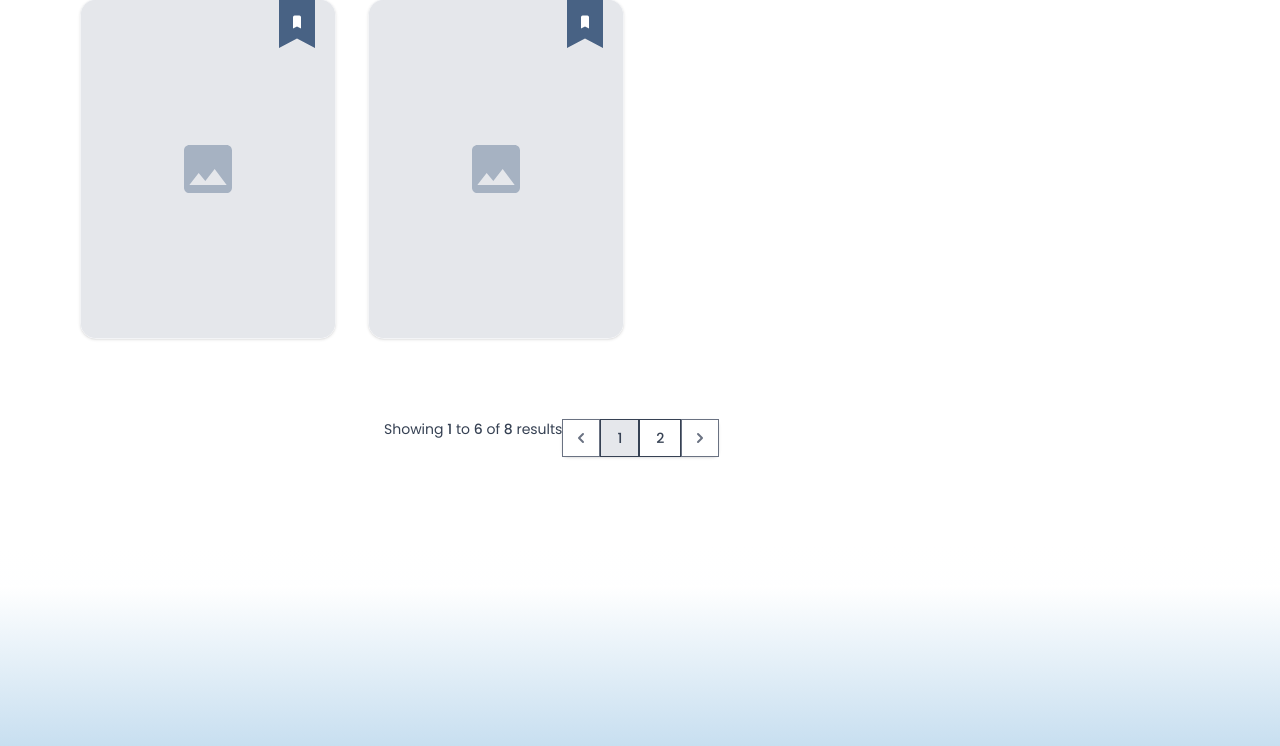
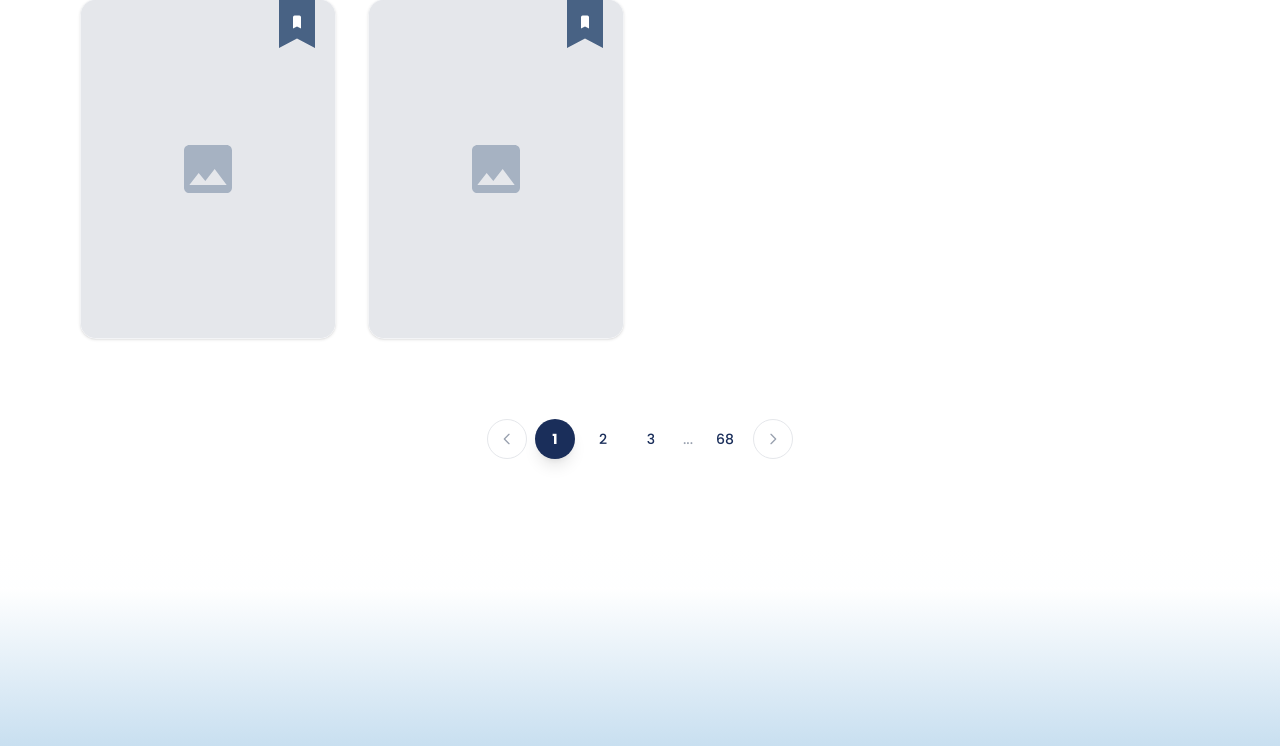
Before and after one commit to RizkyFirdiansyah/pbl_jtify, a Laravel app: page /bookmark in a window 1280 px wide. Shown: the part 1141-1887 px from the top of the page. Run offline with Laravel 12, Linux system fonts and the light colour scheme; style sheets or scripts are compiled from the project's sources.

Commit message:
Fix: Perbaikan penutupan tag HTML dan kerapian grid halaman bookmark

```diff
--- a/resources/views/bookmark.blade.php
+++ b/resources/views/bookmark.blade.php
@@ -4,9 +4,7 @@
     <meta charset="UTF-8">
     <meta name="viewport" content="width=device-width, initial-scale=1.0">
     <title>JTIFY - Bookmark</title>
-    <!-- Tailwind CSS (via Vite) -->
     @vite(['resources/css/app.css', 'resources/js/app.js'])
-    <!-- Google Fonts: Poppins & Plus Jakarta Sans -->
     <link rel="preconnect" href="https://fonts.googleapis.com">
     <link rel="preconnect" href="https://fonts.gstatic.com" crossorigin>
     <link href="https://fonts.googleapis.com/css2?family=Poppins:wght@400;500;600;700;800;900&family=Plus+Jakarta+Sans:wght@400;500;600;700&display=swap" rel="stylesheet">
@@ -21,19 +19,19 @@
 </head>
 <body class="antialiased text-[#898383] relative overflow-x-hidden">
 
-    <!-- NAVBAR COMPONENT -->
     @include('components.navbar')
 
-    <!-- HEADER COMPONENT -->
     @include('components.header-konten', [
-        'title' => 'BOOKMARK',
-        'subtitle' => 'Item Tersimpan'
+        'label'      => 'Saved Items',
+        'titleWords' => ['BOOKMARK'],
+        'subtitle1'  => 'Temukan',
+        'highlight1' => 'Tersimpan,',
+        'subtitle2'  => 'Lihat',
+        'highlight2' => 'Kembali'
     ])
 
-    <!-- MAIN CONTENT -->
     <main class="max-w-[1440px] mx-auto px-6 lg:px-20 pt-16 pb-32">
 
-        <!-- Section Title & Improvisasi -->
         <div class="mb-10 flex flex-col md:flex-row justify-between items-end gap-6 relative z-10">
             <div data-aos="fade-right">
                 <p class="uppercase tracking-[0.25em] text-xs font-bold text-[#8FA9C0] mb-3">
@@ -49,7 +47,6 @@
                 <p class="text-sm md:text-base text-[#898383] mt-3">Kumpulan lomba, seminar, dan beasiswa yang telah Anda tandai untuk dilihat kembali.</p>
             </div>
 
-            <!-- Improvisation: Filter/Sort Dropdown -->
             <div class="flex items-center gap-3" data-aos="fade-left">
                 <span class="text-sm font-medium text-[#696262]">Kategori:</span>
                 <select onchange="window.location.href='?category=' + this.value" class="px-5 py-2.5 rounded-full border border-gray-200 bg-white text-[#486284] font-medium shadow-sm focus:outline-none focus:ring-2 focus:ring-[#85A8F8] transition-all hover:border-[#85A8F8] cursor-pointer">
@@ -61,15 +58,12 @@
             </div>
         </div>
 
-        <!-- Grid Cards -->
         <div class="grid grid-cols-1 sm:grid-cols-2 md:grid-cols-3 lg:grid-cols-4 gap-8 relative z-10">
             @foreach ($bookmarks as $item)
-            <!-- Card -->
             <div class="bookmark-card h-[340px] w-full bg-[#E5E7EB] rounded-2xl shadow-sm hover:shadow-xl hover:-translate-y-2 transition-all duration-300 relative group cursor-pointer overflow-hidden flex flex-col justify-end border border-gray-100"
                  data-aos="fade-up"
                  data-aos-delay="{{ $loop->index * 70 }}">
 
-                <!-- Bookmark Icon Top Right -->
                 <button type="button" onclick="toggleBookmark(this, event)" class="absolute top-0 right-5 z-20 hover:scale-105 hover:-translate-y-1 transition-transform">
                     <div class="bookmark-ribbon bg-[#486284] text-white w-9 h-12 flex justify-center items-center shadow-md pb-1 transition-colors duration-300" style="clip-path: polygon(100% 0, 100% 100%, 50% 80%, 0 100%, 0 0);">
                         <svg class="w-4 h-4" fill="currentColor" viewBox="0 0 20 20">
@@ -78,14 +72,12 @@
                     </div>
                 </button>
 
-                <!-- Center Placeholder Icon -->
                 <div class="absolute inset-0 flex justify-center items-center bg-[#E5E7EB] group-hover:bg-[#D1D5DB] transition-colors duration-500 z-0">
                     <svg class="w-16 h-16 text-[#486284]/40 group-hover:scale-110 transition-transform duration-500" viewBox="0 0 24 24" fill="currentColor">
                         <path d="M21 19V5C21 3.9 20.1 3 19 3H5C3.9 3 3 3.9 3 5V19C3 20.1 3.9 21 5 21H19C20.1 21 21 20.1 21 19ZM8.5 13.5L11 16.51L14.5 12L19 18H5L8.5 13.5Z"/>
                     </svg>
                 </div>
 
-                <!-- Improvisation: Content Overlay on Hover -->
                 <div class="bg-gradient-to-t from-[#273266] via-[#273266]/80 to-transparent p-6 pt-16 flex flex-col justify-end opacity-0 group-hover:opacity-100 transition-opacity duration-300 z-10 relative">
                     <span class="bg-[#FFB8B8] text-[#EE2828] text-[10px] font-bold px-2 py-1 rounded-md w-max mb-2 uppercase tracking-wider">{{ $item->category }}</span>
                     <h3 class="text-white font-semibold text-[17px] line-clamp-1 leading-snug">{{ $item->title }}</h3>
@@ -98,11 +90,33 @@
             @endforeach
         </div>
 
-        <!-- Pagination -->
-        <div class="mt-20 relative z-10 flex justify-center">
-            <div class="w-full max-w-lg">
-                {{ $bookmarks->links() }}
-            </div>
+        <div class="mt-20 flex items-center justify-center gap-2">
+            {{-- PREV --}}
+            <button class="w-10 h-10 rounded-full border border-gray-200 flex items-center justify-center text-gray-400 hover:bg-[#1A2E5A] hover:text-white transition-all duration-300">
+                <svg class="w-4 h-4" fill="none" stroke="currentColor" viewBox="0 0 24 24">
+                    <path d="M15 19l-7-7 7-7" stroke-width="2" stroke-linecap="round" stroke-linejoin="round" />
+                </svg>
+            </button>
+
+            {{-- ACTIVE PAGE --}}
+            <button class="w-10 h-10 rounded-full bg-[#1A2E5A] text-white text-sm font-bold shadow-lg">1</button>
+
+            {{-- PAGE --}}
+            <button class="w-10 h-10 rounded-full text-[#1A2E5A] text-sm font-medium hover:bg-gray-100 transition-all duration-300">2</button>
+            <button class="w-10 h-10 rounded-full text-[#1A2E5A] text-sm font-medium hover:bg-gray-100 transition-all duration-300">3</button>
+
+            {{-- DOT --}}
+            <span class="px-1 text-gray-400">...</span>
+
+            {{-- LAST --}}
+            <button class="w-10 h-10 rounded-full text-[#1A2E5A] text-sm font-medium hover:bg-gray-100 transition-all duration-300">68</button>
+
+            {{-- NEXT --}}
+            <button class="w-10 h-10 rounded-full border border-gray-200 flex items-center justify-center text-gray-400 hover:bg-[#1A2E5A] hover:text-white transition-all duration-300">
+                <svg class="w-4 h-4" fill="none" stroke="currentColor" viewBox="0 0 24 24">
+                    <path d="M9 5l7 7-7 7" stroke-width="2" stroke-linecap="round" stroke-linejoin="round" />
+                </svg>
+            </button>
         </div>
 
     </main>
@@ -127,7 +141,6 @@
         });
 
         function toggleBookmark(btn, event) {
-            // Mencegah navigasi ke halaman detail jika card diklik
             event.preventDefault();
             event.stopPropagation();
 
@@ -136,17 +149,13 @@
             const isBookmarked = ribbon.classList.contains('bg-[#486284]');
 
             if (isBookmarked) {
-                // Proses Batal Simpan
                 ribbon.classList.remove('bg-[#486284]', 'text-white');
                 ribbon.classList.add('bg-gray-300', 'text-gray-500');
-
                 card.classList.add('opacity-50', 'grayscale');
                 showToast("Dihapus dari item tersimpan!");
             } else {
-                // Proses Simpan Kembali
                 ribbon.classList.add('bg-[#486284]', 'text-white');
                 ribbon.classList.remove('bg-gray-300', 'text-gray-500');
-
                 card.classList.remove('opacity-50', 'grayscale');
                 showToast("Berhasil disimpan kembali!");
             }
@@ -157,17 +166,15 @@
             toast.className = 'fixed bottom-8 left-1/2 -translate-x-1/2 bg-white text-[#486284] px-6 py-3 rounded-xl shadow-[0px_4px_16px_rgba(0,0,0,0.1)] font-semibold border border-gray-100 flex items-center gap-3 transform translate-y-20 opacity-0 transition-all duration-300 z-[100]';
             toast.innerHTML = `
                 <svg class="w-5 h-5 text-green-500" fill="none" stroke="currentColor" viewBox="0 0 24 24"><path stroke-linecap="round" stroke-linejoin="round" stroke-width="2" d="M5 13l4 4L19 7"></path></svg>
-                ${message}
+                \${message}
             `;
 
             document.body.appendChild(toast);
 
-            // Animasi masuk
             setTimeout(() => {
                 toast.classList.remove('translate-y-20', 'opacity-0');
             }, 10);
 
-            // Animasi keluar
             setTimeout(() => {
                 toast.classList.add('translate-y-20', 'opacity-0');
                 setTimeout(() => toast.remove(), 300);
```
